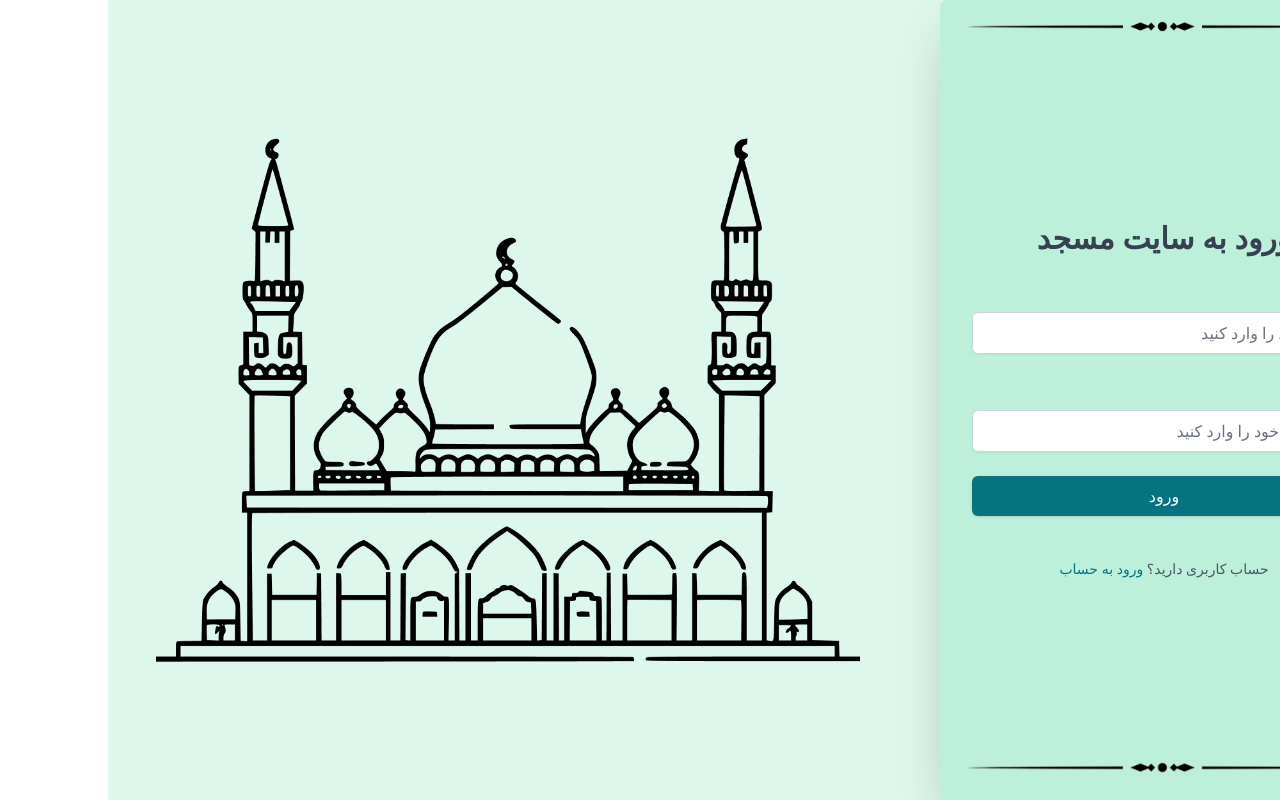
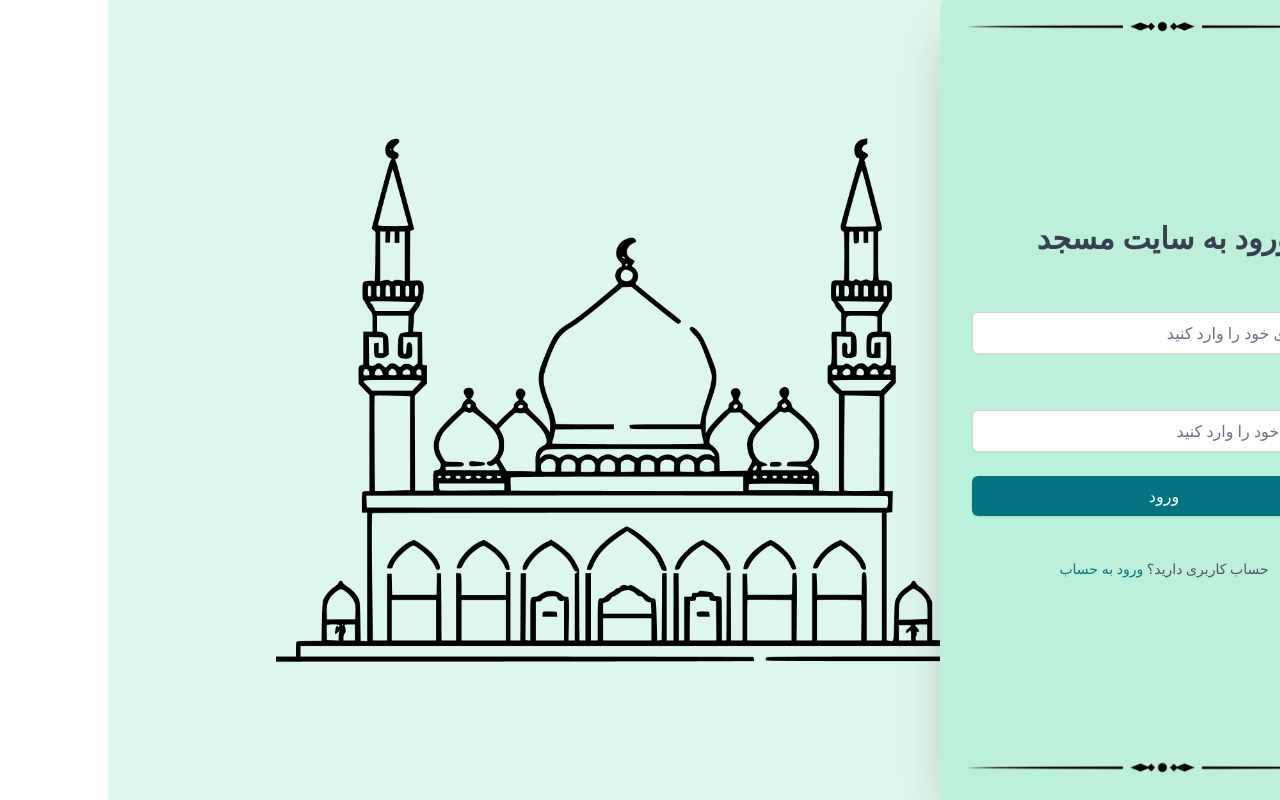
Before and after one commit to GhazalBasalighe/mosque-website, a Next.js app: page /login in a window 1280 px wide. Built offline with nearby package versions, Linux system fonts and the light colour scheme.

Commit message:
refactor : change email field to username field  according to the backend

```diff
--- a/app/login/page.tsx
+++ b/app/login/page.tsx
@@ -4,7 +4,7 @@ import React from "react";
 import { useForm } from "react-hook-form";
 
 interface IFormInput {
-  email: string;
+  username: string;
   password: string;
 }
 
@@ -25,7 +25,7 @@ export default function LoginPage() {
         src="/images/line-divider.png"
         width={500}
         height={500}
-        alt="Picture of the author"
+        alt="line divider"
         className="fixed top-2 -right-6"
       />
       <div
@@ -34,7 +34,7 @@ export default function LoginPage() {
           backgroundImage: `url('images/mosque-line-art.png')`,
           backgroundRepeat: "no-repeat",
           backgroundSize: "contain",
-          backgroundPosition: "left",
+          backgroundPosition: "25% 90%",
         }}
       >
         <div className="flex flex-col justify-center shadow-2xl rounded-lg p-8 w-full max-w-md h-full bg-green-200 gap-6">
@@ -46,40 +46,37 @@ export default function LoginPage() {
             className="flex flex-col gap-6"
             noValidate
           >
-            {/* Email field */}
+            {/* Username field */}
             <div className="flex flex-col gap-2">
               <label
-                htmlFor="email"
+                htmlFor="username"
                 className="text-base font-medium text-gray-700"
               >
-                ایمیل
+                نام کاربری
               </label>
               <input
-                id="email"
-                type="email"
-                {...register("email", {
-                  required: "ایمیل ضروری است",
-                  pattern: {
-                    value: /^\S+@\S+\.\S+$/,
-                    message: "ایمیل معتبر وارد کنید",
-                  },
+                id="username"
+                type="text"
+                {...register("username", {
+                  required: "نام کاربری ضروری است",
                   maxLength: {
-                    value: 320,
-                    message: "ایمیل نباید بیشتر از ۳۲۰ کاراکتر باشد",
+                    value: 150,
+                    message: "نام کاربری نباید بیشتر از ۱۵۰ کاراکتر باشد",
                   },
                   validate: (value) =>
-                    value.trim() !== "" || "ایمیل نباید دارای فاصله باشد",
+                    value.trim() !== "" ||
+                    "نام کاربری نباید دارای فاصله باشد",
                 })}
                 className={`block w-full px-3 py-2 rounded-md shadow-sm border focus:outline-none ${
-                  errors.email
+                  errors.username
                     ? "border-red-500 focus:ring-red-500 focus:border-red-500"
                     : "border-gray-300 focus:ring-teal-500 focus:border-teal-500"
                 }`}
-                placeholder="ایمیل خود را وارد کنید"
+                placeholder="نام کاربری خود را وارد کنید"
               />
-              {errors.email && (
+              {errors.username && (
                 <span className="text-sm text-red-600">
-                  {errors.email.message}
+                  {errors.username.message}
                 </span>
               )}
             </div>
```
